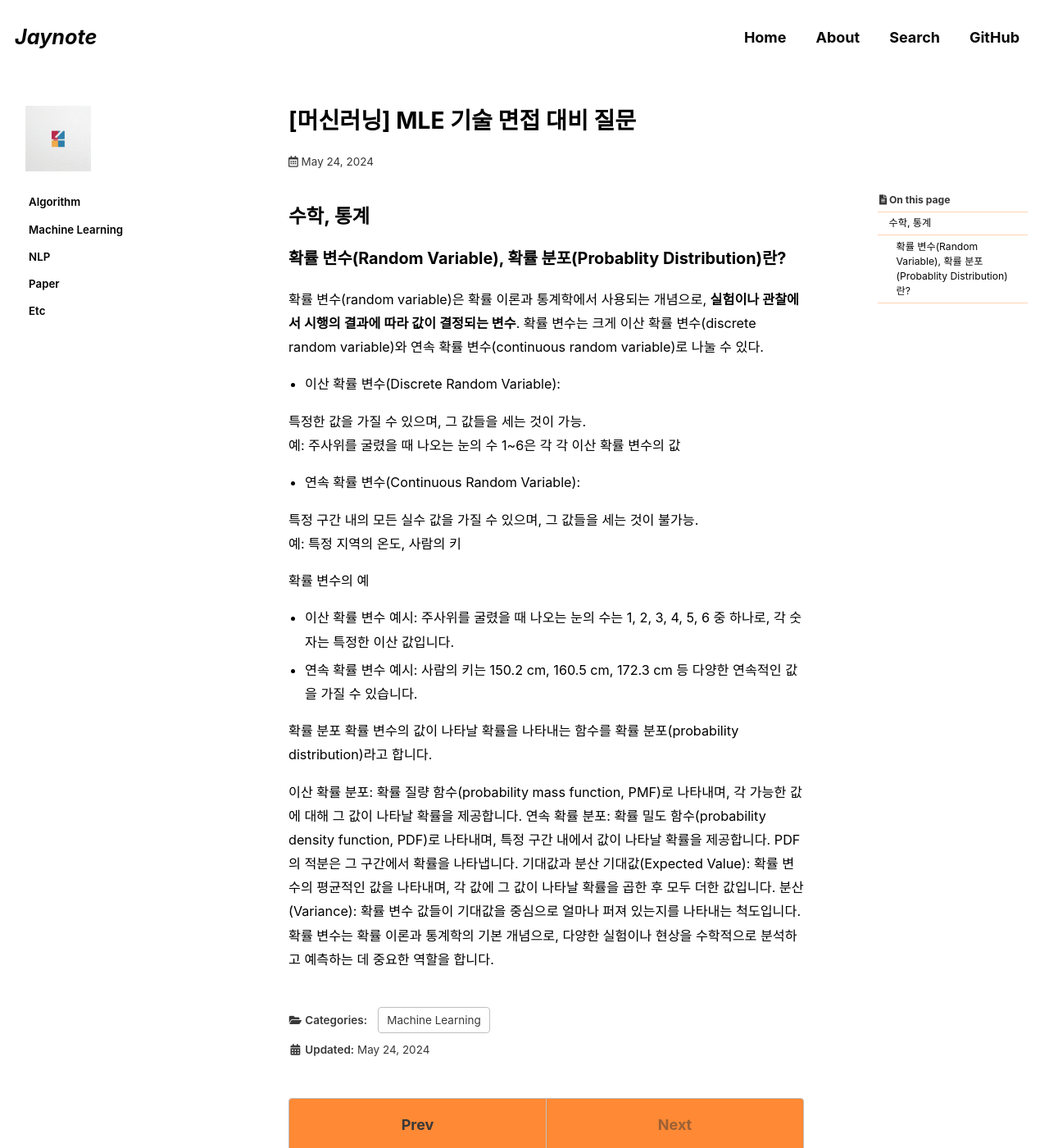
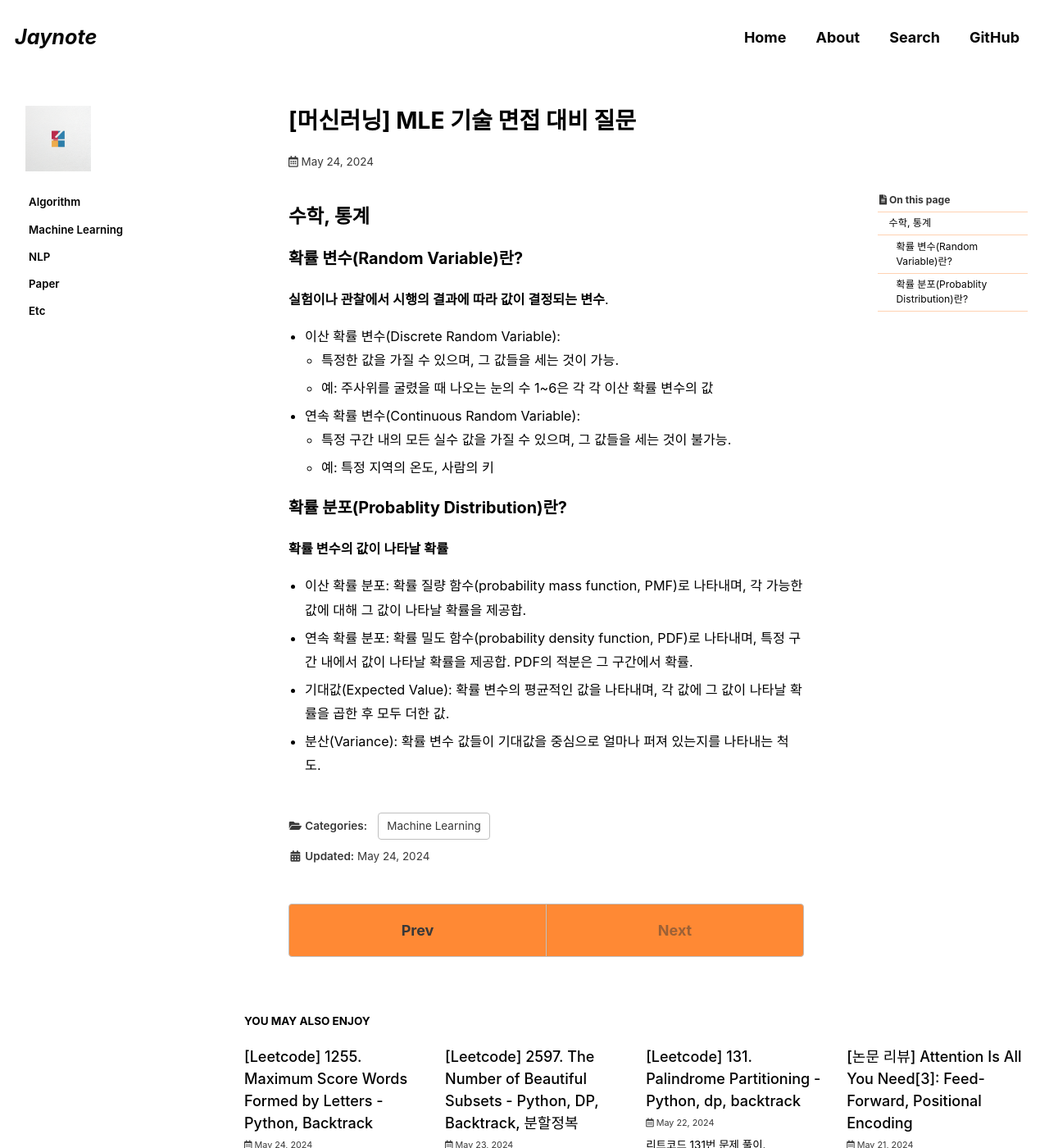
Before and after one commit to jwlee3746/jaynote, a Jekyll site: the page built from _posts/2024-05-24-2.md, in a window 1280 px wide and 1400 px high. Shown: the whole window at 82% size. Built offline with Jekyll 4.4.1, drawn with Linux system fonts in a browser that asks for light colours; cached includes are drawn as plain includes; some web fonts are replaced.

Commit message:
Update 2024-05-24-2.md

```diff
--- a/_posts/2024-05-24-2.md
+++ b/_posts/2024-05-24-2.md
@@ -22,36 +22,31 @@ use_math: true
 
 ## 수학, 통계
 
-### 확률 변수(Random Variable), 확률 분포(Probablity Distribution)란?
+### 확률 변수(Random Variable)란?
 
-확률 변수(random variable)은 확률 이론과 통계학에서 사용되는 개념으로, **실험이나 관찰에서 시행의 결과에 따라 값이 결정되는 변수**.
-확률 변수는 크게 이산 확률 변수(discrete random variable)와 연속 확률 변수(continuous random variable)로 나눌 수 있다.
+**실험이나 관찰에서 시행의 결과에 따라 값이 결정되는 변수**.
 
 - 이산 확률 변수(Discrete Random Variable):
-
-특정한 값을 가질 수 있으며, 그 값들을 세는 것이 가능.
-예: 주사위를 굴렸을 때 나오는 눈의 수 1~6은 각 각 이산 확률 변수의 값
+  - 특정한 값을 가질 수 있으며, 그 값들을 세는 것이 가능.
+  - 예: 주사위를 굴렸을 때 나오는 눈의 수 1~6은 각 각 이산 확률 변수의 값
 
 - 연속 확률 변수(Continuous Random Variable):
+  - 특정 구간 내의 모든 실수 값을 가질 수 있으며, 그 값들을 세는 것이 불가능.
+  - 예: 특정 지역의 온도, 사람의 키
 
-특정 구간 내의 모든 실수 값을 가질 수 있으며, 그 값들을 세는 것이 불가능.
-예: 특정 지역의 온도, 사람의 키
+### 확률 분포(Probablity Distribution)란?
 
-확률 변수의 예
+**확률 변수의 값이 나타날 확률**
 
-- 이산 확률 변수 예시: 주사위를 굴렸을 때 나오는 눈의 수는 1, 2, 3, 4, 5, 6 중 하나로, 각 숫자는 특정한 이산 값입니다.
+- 이산 확률 분포: 확률 질량 함수(probability mass function, PMF)로 나타내며, 각 가능한 값에 대해 그 값이 나타날 확률을 제공합.
 
-- 연속 확률 변수 예시: 사람의 키는 150.2 cm, 160.5 cm, 172.3 cm 등 다양한 연속적인 값을 가질 수 있습니다.
+- 연속 확률 분포: 확률 밀도 함수(probability density function, PDF)로 나타내며, 특정 구간 내에서 값이 나타날 확률을 제공합. PDF의 적분은 그 구간에서 확률.
 
-확률 분포
-확률 변수의 값이 나타날 확률을 나타내는 함수를 확률 분포(probability distribution)라고 합니다.
+- 기대값(Expected Value): 확률 변수의 평균적인 값을 나타내며, 각 값에 그 값이 나타날 확률을 곱한 후 모두 더한 값.
 
-이산 확률 분포: 확률 질량 함수(probability mass function, PMF)로 나타내며, 각 가능한 값에 대해 그 값이 나타날 확률을 제공합니다.
-연속 확률 분포: 확률 밀도 함수(probability density function, PDF)로 나타내며, 특정 구간 내에서 값이 나타날 확률을 제공합니다. PDF의 적분은 그 구간에서 확률을 나타냅니다.
-기대값과 분산
-기대값(Expected Value): 확률 변수의 평균적인 값을 나타내며, 각 값에 그 값이 나타날 확률을 곱한 후 모두 더한 값입니다.
-분산(Variance): 확률 변수 값들이 기대값을 중심으로 얼마나 퍼져 있는지를 나타내는 척도입니다.
-확률 변수는 확률 이론과 통계학의 기본 개념으로, 다양한 실험이나 현상을 수학적으로 분석하고 예측하는 데 중요한 역할을 합니다.
+- 분산(Variance): 확률 변수 값들이 기대값을 중심으로 얼마나 퍼져 있는지를 나타내는 척도.
+
+
 
 
 <!-- <div align="center">
```
